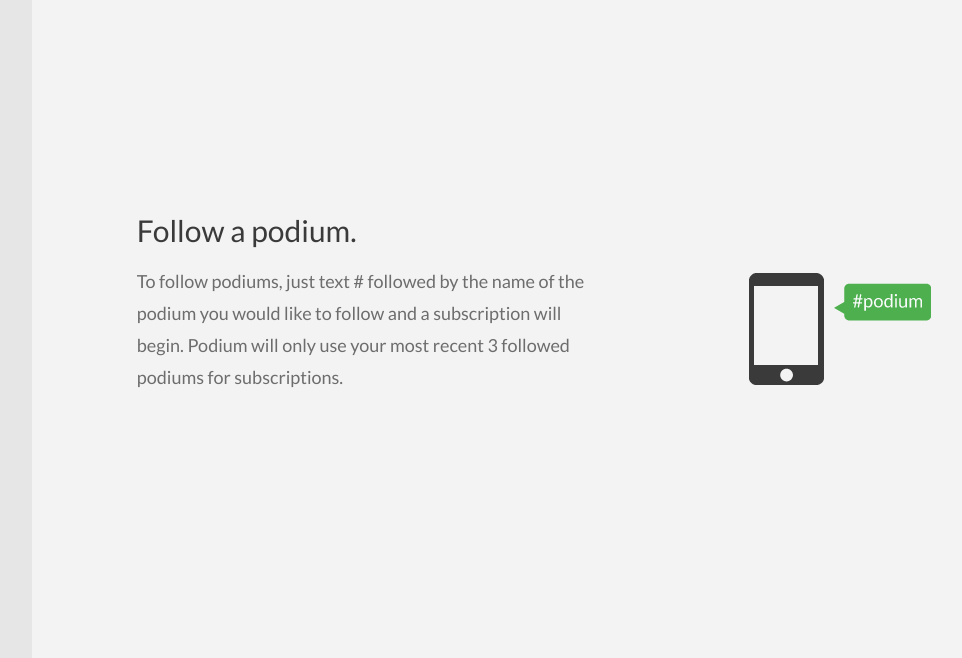
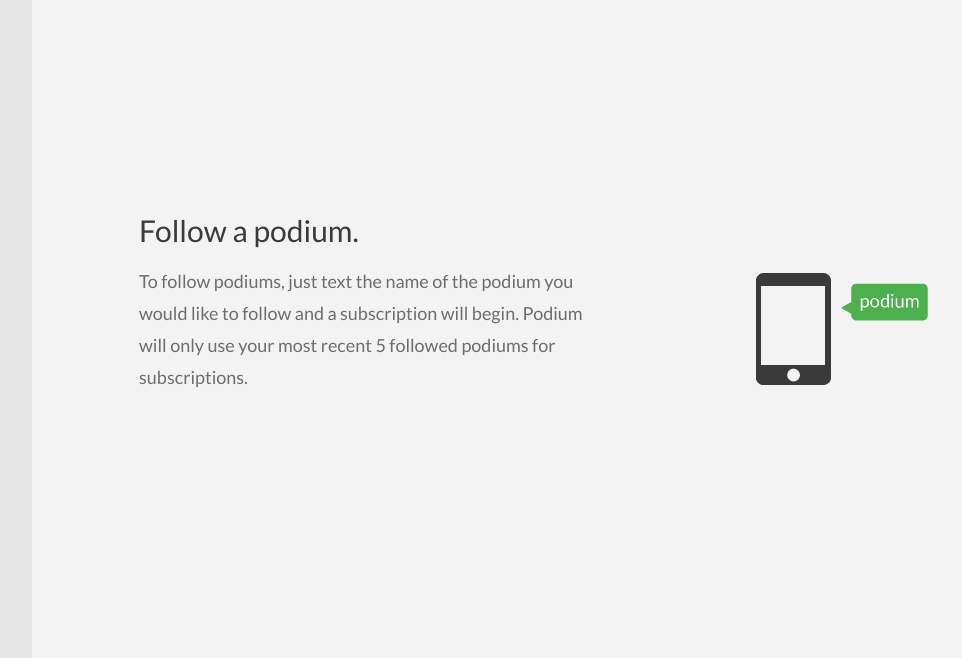
Before and after one commit to mattste/podium, a Flask app: page / in a window 1280 px wide. Shown: the part 1030-1688 px from the top of the page, without its empty margins (244-1206 px from the left). Run offline with Flask 2, Linux system fonts and the light colour scheme; data that the repository does not hold is empty; some libraries are stand-ins or nearby versions.

Commit message:
fixed index

```diff
--- a/app/templates/index.html
+++ b/app/templates/index.html
@@ -25,7 +25,7 @@
 		<div class="product-wrapper">
 			<div class="definition">
 				<h1>Follow a podium.</h1>
-				<p>To follow podiums, just text # followed by the name of the podium you would like to follow and a subscription will begin. Podium will only use your most recent 3 followed podiums for subscriptions.</p>
+				<p>To follow podiums, just text the name of the podium you would like to follow and a subscription will begin. Podium will only use your most recent 5 followed podiums for subscriptions.</p>
 			</div>
 			<img src="{{ url_for('static', filename='img/podium-follow.png') }}">
 		</div>
```
Also changed, not shown: app/static/img/podium-follow.png.
